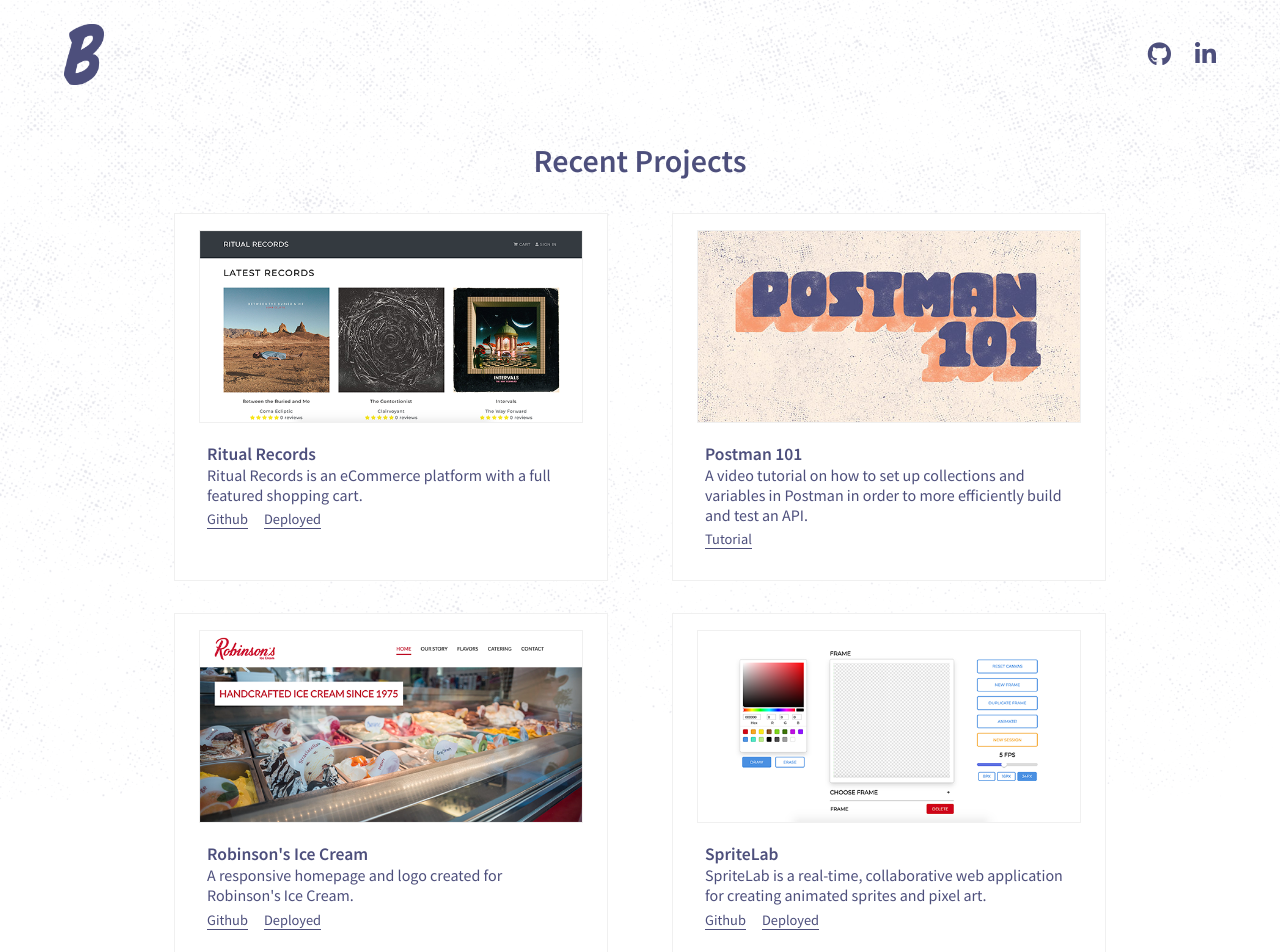
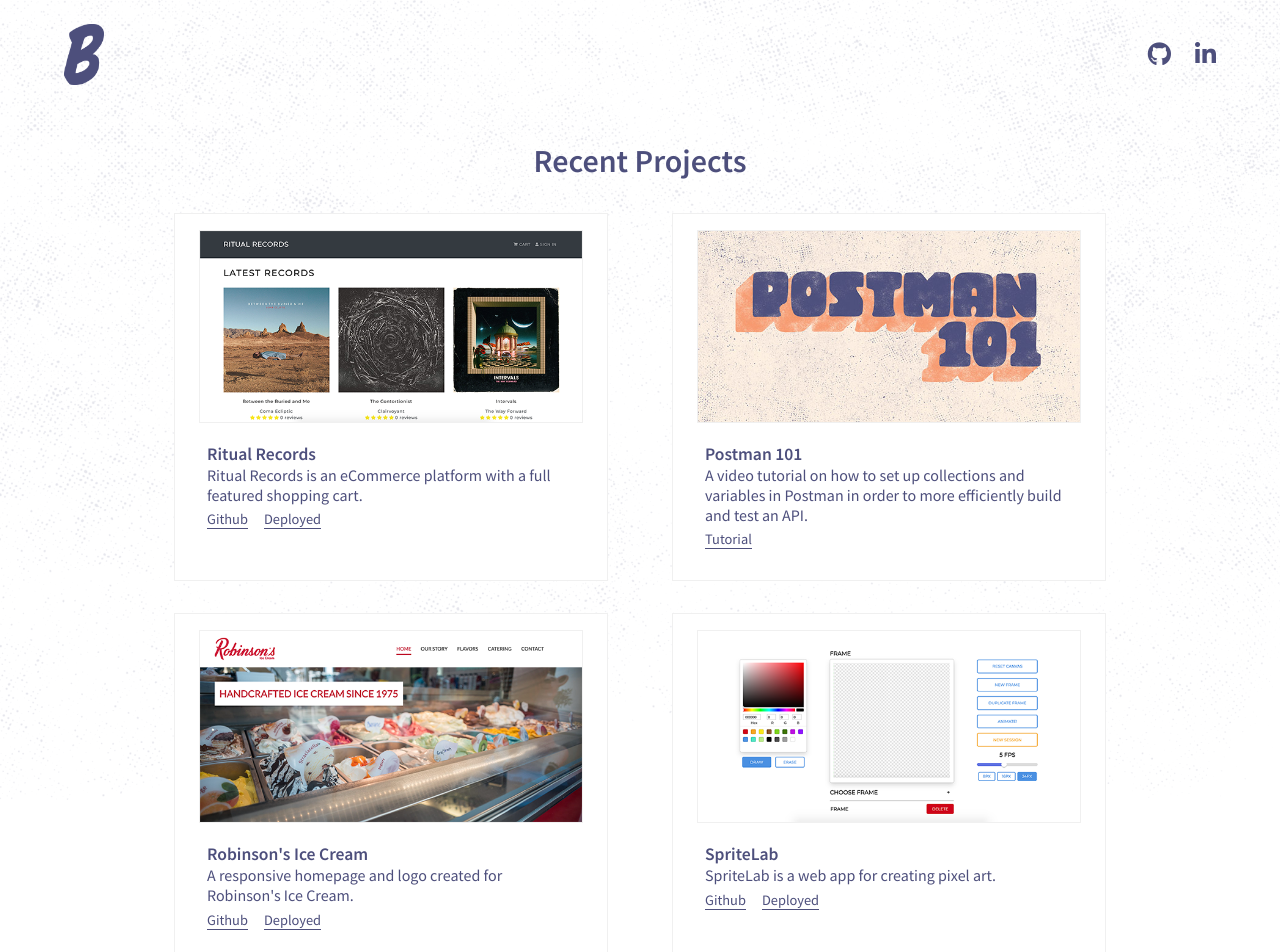
Before and after one commit to brandensherman/react-portfolio, a React (Create React App) app: page / in a window 1280 px wide. Shown: the top 952 px of the page. Built offline with nearby package versions, Linux system fonts and the light colour scheme.

Commit message:
(data): changed spritelab description

```diff
--- a/src/data/secondrow.js
+++ b/src/data/secondrow.js
@@ -14,8 +14,7 @@
     deployedUrl: 'https://spritelab.herokuapp.com/',
     githubUrl: 'https://github.com/brandensherman/spritelab',
     title: 'SpriteLab',
-    description:
-      'SpriteLab is a real-time, collaborative web application for creating animated sprites and pixel art.',
+    description: 'SpriteLab is a web app for creating pixel art.',
   },
 ];
 
```
